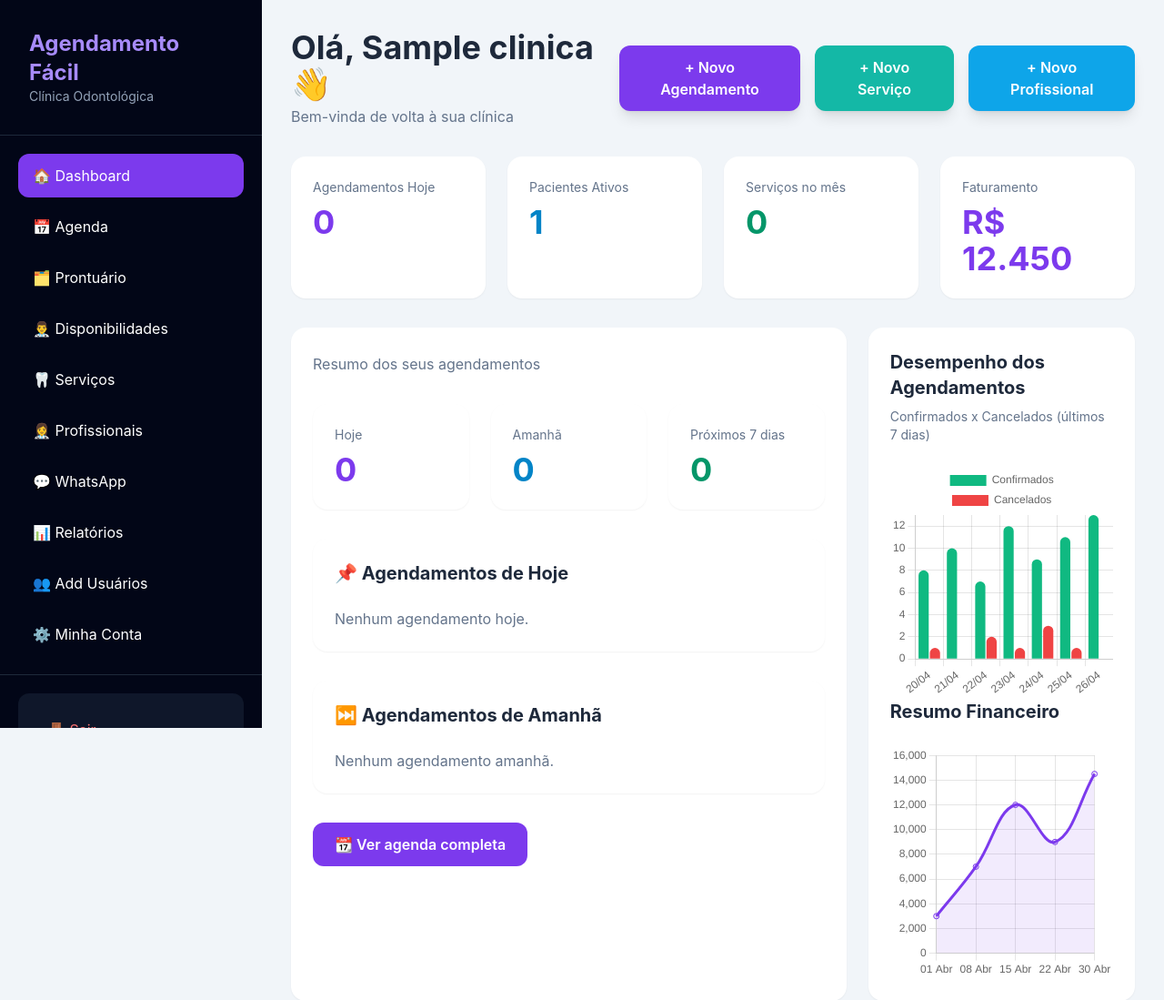
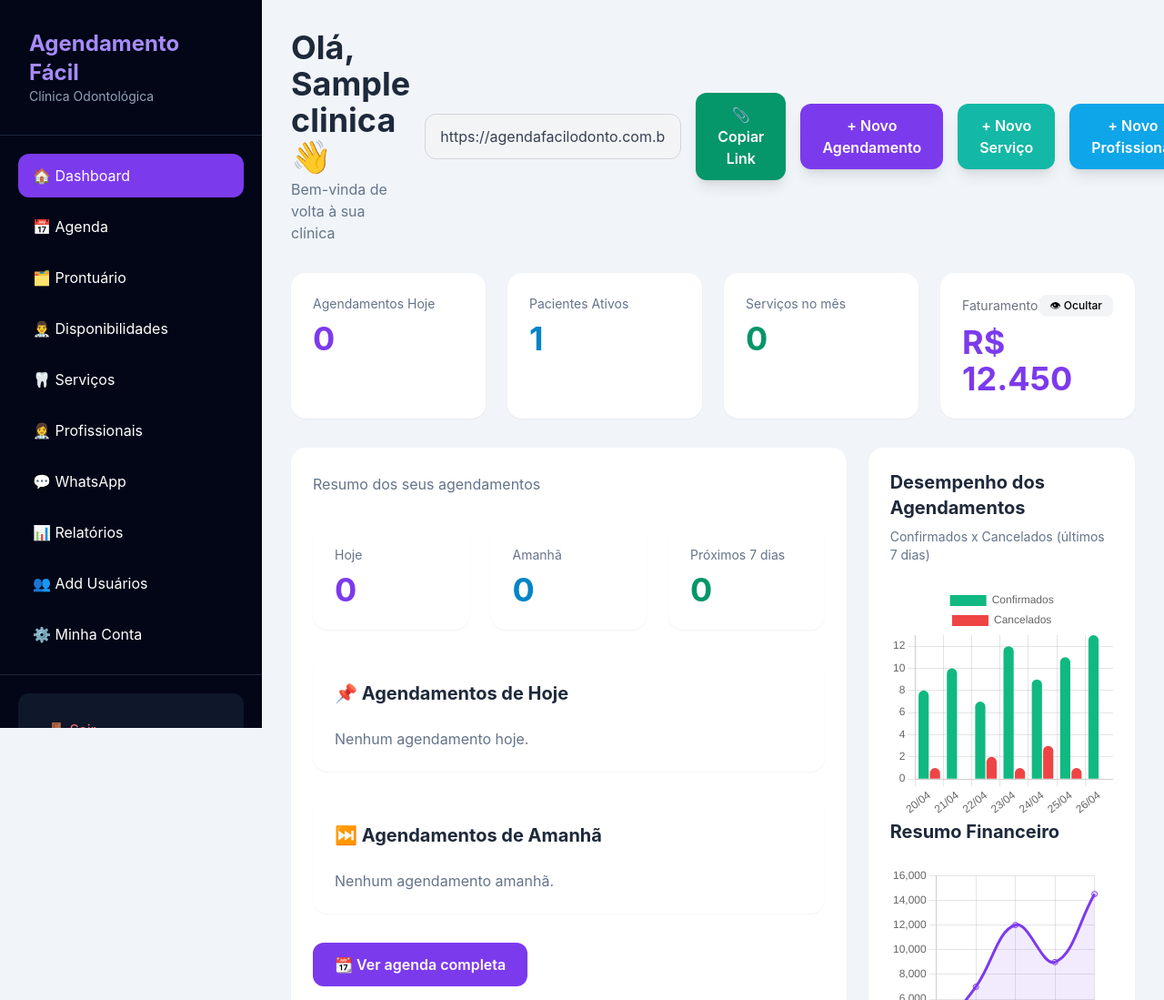
Before and after one commit to hoeverton/clinica_agendamentos, a Django app: page /clinica/dashboard/ in a window 1280 px wide. Shown: the top 1099 px of the page at 91% size. Run offline with Django 4.2, Linux system fonts and the light colour scheme; a user stored in the database is signed in; tables that the repository leaves empty hold one stand-in row (values such as "Sample post"); data that the repository does not hold is empty; some libraries are stand-ins or nearby versions.

Commit message:
Add status do paciente e ajuste paciente com clinica para nao confundir se paciente esta cadastrado em duas clinica diferentes

```diff
--- a/agendamentos/models.py
+++ b/agendamentos/models.py
@@ -86,8 +86,10 @@ class Servico(models.Model):
 
 
 class Paciente(models.Model):
+    clinica = models.ForeignKey(Clinica, on_delete=models.CASCADE)
+
     nome = models.CharField(max_length=100, blank=True, null=True)
-    telefone = models.CharField(max_length=20, unique=True)
+    telefone = models.CharField(max_length=20)
 
     codigo_login = models.CharField(max_length=6, blank=True, null=True)
     codigo_expira_em = models.DateTimeField(blank=True, null=True)
@@ -95,6 +97,9 @@ class Paciente(models.Model):
 
     bloqueado_ate = models.DateTimeField(null=True, blank=True)
     bloqueios = models.IntegerField(default=0)
+
+    class Meta:
+        unique_together = ('clinica', 'telefone')
 
     def gerar_codigo(self):
         self.codigo_login = f"{random.randint(100000, 999999)}"
@@ -107,6 +112,14 @@ class Paciente(models.Model):
 
 
 class Agendamento(models.Model):
+
+    STATUS_CHOICES = (
+        ('pendente', 'Pendente'),
+        ('confirmado', 'Confirmado'),
+        ('concluido', 'Concluído'),
+        ('cancelado', 'Cancelado'),
+        ('faltou', 'Faltou'),
+    )
     clinica = models.ForeignKey(Clinica, on_delete=models.CASCADE)
     profissional = models.ForeignKey(Profissional, on_delete=models.CASCADE)
     servico = models.ForeignKey(Servico, on_delete=models.CASCADE)
@@ -114,6 +127,11 @@ class Agendamento(models.Model):
 
     data = models.DateField()
     horario = models.TimeField()
+    status = models.CharField(
+        max_length=20,
+        choices=STATUS_CHOICES,
+        default='pendente'
+    )
 
     criado_em = models.DateTimeField(auto_now_add=True)
 
@@ -209,14 +227,31 @@ class UsuarioClinica(models.Model):
 
 
 class ConversaWhatsapp(models.Model):
-    telefone = models.CharField(max_length=20, unique=True)
+    clinica = models.ForeignKey(Clinica, on_delete=models.CASCADE)
+
+    telefone = models.CharField(max_length=20)
     etapa = models.CharField(max_length=50, default="inicio")
 
-    servico = models.ForeignKey(Servico, null=True, blank=True, on_delete=models.SET_NULL)
-    profissional = models.ForeignKey(Profissional, null=True, blank=True, on_delete=models.SET_NULL)
+    servico = models.ForeignKey(
+        Servico,
+        null=True,
+        blank=True,
+        on_delete=models.SET_NULL
+    )
+
+    profissional = models.ForeignKey(
+        Profissional,
+        null=True,
+        blank=True,
+        on_delete=models.SET_NULL
+    )
+
     data = models.DateField(null=True, blank=True)
 
     atualizado_em = models.DateTimeField(auto_now=True)
 
+    class Meta:
+        unique_together = ('clinica', 'telefone')
+
     def __str__(self):
-        return f"{self.telefone} - {self.etapa}"
+        return f"{self.clinica.nome} - {self.telefone} - {self.etapa}"
--- a/agendamentos/views.py
+++ b/agendamentos/views.py
@@ -33,6 +33,7 @@ def passo1_telefone(request, clinica_slug):
             messages.error(request, "Informe o telefone do paciente")
             return redirect("passo_telefone",clinica_slug=clinica_slug)
         paciente, created = Paciente.objects.get_or_create(
+            clinica=clinica,
             telefone=telefone,
             defaults={"nome": nome} if nome else {}
         )
--- a/clinica/templates/clinica/dashboard.html
+++ b/clinica/templates/clinica/dashboard.html
@@ -16,6 +16,20 @@
         </p>
     </div>
 
+    <input
+    type="text"
+    id="link"
+    value="https://agendafacilodonto.com.br/agendamentos/{{ clinica.slug }}"
+    readonly
+    class="w-full md:w-auto border border-gray-300 px-4 py-3 rounded-xl text-gray-700 bg-gray-100"
+    />
+
+    <button
+        onclick="copiarLink()"
+        class="w-full md:w-auto bg-emerald-600 hover:bg-emerald-700 text-white px-6 py-3 rounded-xl font-semibold shadow-lg"
+    >
+        📎 Copiar Link
+    </button>
     <button class="w-full md:w-auto bg-violet-600 hover:bg-violet-700 text-white px-6 py-3 rounded-xl font-semibold shadow-lg">
         + Novo Agendamento
     </button>
@@ -49,8 +63,19 @@
     </div>
 
     <div class="bg-white p-6 rounded-2xl shadow-sm">
-        <p class="text-slate-500 text-sm">Faturamento</p>
-        <h3 class="text-3xl md:text-4xl font-bold mt-2 text-violet-600">R$ 12.450</h3>
+        <div class="flex justify-between items-center mb-2">
+        <h3 class="text-gray-500 text-sm">Faturamento</h3>
+
+        <button
+            onclick="toggleFaturamento()"
+            class="text-xs bg-gray-100 hover:bg-gray-200 px-3 py-1 rounded-lg font-medium"
+        >
+            👁 Ocultar
+        </button>
+    </div>
+         <p id="valorFaturamento" class="text-4xl font-bold text-violet-600">
+        R$ 12.450
+    </p>
     </div>
 
 </div>
@@ -117,6 +142,15 @@
         </div>
 
         <div class="flex gap-2 flex-wrap">
+            <select
+            class="border rounded-lg px-4 py-2 text-sm font-medium focus:ring-2 focus:ring-violet-500"
+        >
+            <option value="pendente">🟡 Pendente</option>
+            <option value="confirmado">🟢 Confirmado</option>
+            <option value="concluido">🔵 Concluído</option>
+            <option value="cancelado">🔴 Cancelado</option>
+            <option value="faltou">⚫ Faltou</option>
+        </select>
 
             {% if perms.agendamentos.gerenciar_agendamentos %}
             <a href="{% url 'agendamento_edit' a.id %}"
@@ -124,12 +158,12 @@
                 Editar
             </a>
             {% endif %}
-
+            {% if perms.agendamentos.gerenciar_prontuario %}
             <a href="{% url 'prontuario_paciente' a.paciente.id %}"
                class="bg-sky-600 hover:bg-sky-700 text-white px-3 py-2 rounded-lg text-sm">
                 Prontuário
             </a>
-
+            {% endif %}
         </div>
 
     </div>
@@ -147,7 +181,8 @@
     </h3>
 
     {% for a in agendamentos_amanha %}
-    <div class="border-b py-4">
+    <div class="border-b py-4 flex flex-col md:flex-row md:justify-between gap-3">
+
 
         <p class="font-semibold">
             {{ a.horario|time:"H:i" }} - {{ a.paciente.nome }}
@@ -156,6 +191,20 @@
         <p class="text-sm text-slate-500">
             {{ a.servico }} • {{ a.profissional }}
         </p>
+        <div class="flex gap-2 flex-wrap">
+            <select
+            class="border rounded-lg px-4 py-2 text-sm font-medium focus:ring-2 focus:ring-violet-500"
+        >
+            <option value="pendente">🟡 Pendente</option>
+            <option value="confirmado">🟢 Confirmado</option>
+            <option value="concluido">🔵 Concluído</option>
+            <option value="cancelado">🔴 Cancelado</option>
+            <option value="faltou">⚫ Faltou</option>
+        </select>
+
+
+
+        </div>
 
     </div>
     {% empty %}
@@ -271,6 +320,24 @@ stepSize:1
 }
 }
 });
+function copiarLink() {
+    let texto = document.getElementById("link");
+    texto.select();
+    document.execCommand("copy");
+    alert("Link copiado!");
+}
+function toggleFaturamento() {
+    const valor = document.getElementById("valorFaturamento");
+    const botao = event.target;
+
+    if (valor.innerText === "••••••") {
+        valor.innerText = "R$ 12.450";
+        botao.innerText = "👁 Ocultar";
+    } else {
+        valor.innerText = "••••••";
+        botao.innerText = "🙈 Mostrar";
+    }
+}
 </script>
 
 {% endblock %}
--- a/pacientes/views.py
+++ b/pacientes/views.py
@@ -25,6 +25,7 @@ def solicitar_codigo(request):
         print("Telefone recebido:", telefone)
 
         paciente = Paciente.objects.filter(
+            clinica=clinica,
             telefone=telefone
         ).first()
 
```
Also changed, not shown: whatsapp/views.py (+8 -4 lines), agendamentos/migrations/0027_agendamento_status.py (added), agendamentos/migrations/0028_conversawhatsapp_clinica_paciente_clinica_and_more.py (added).
